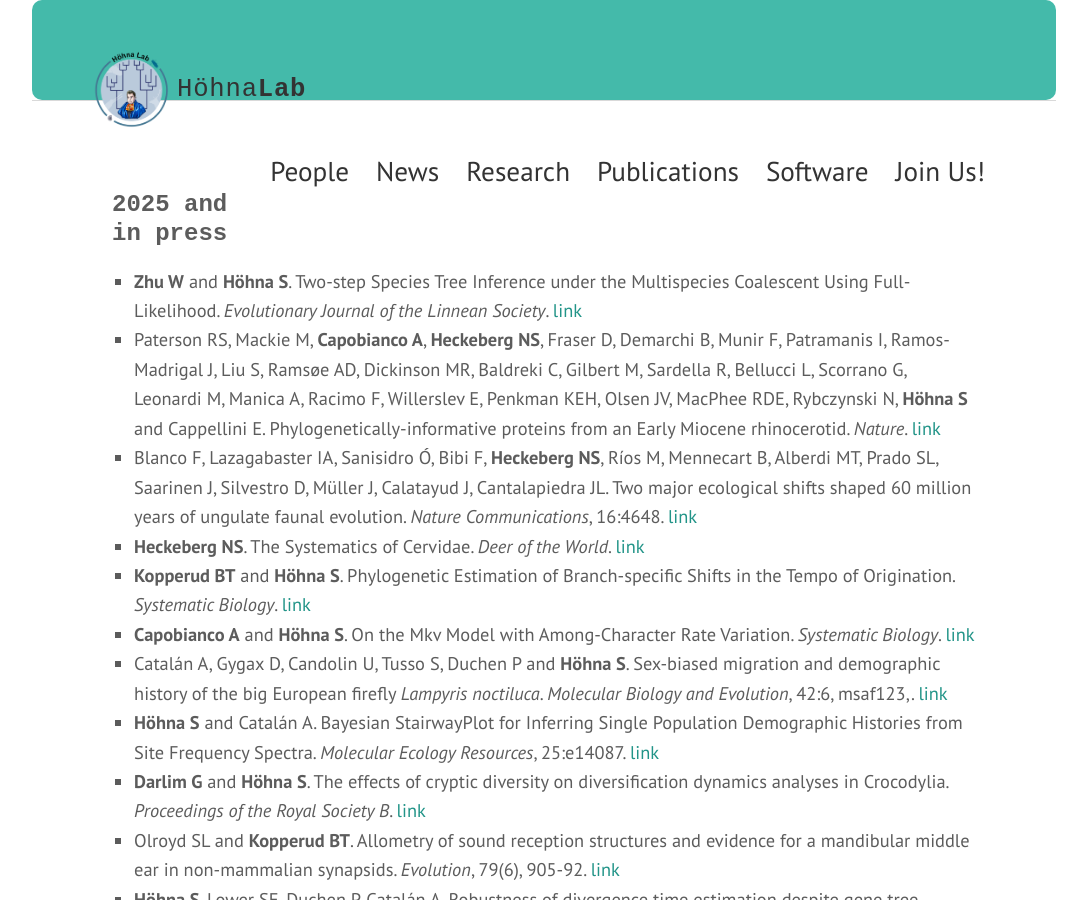
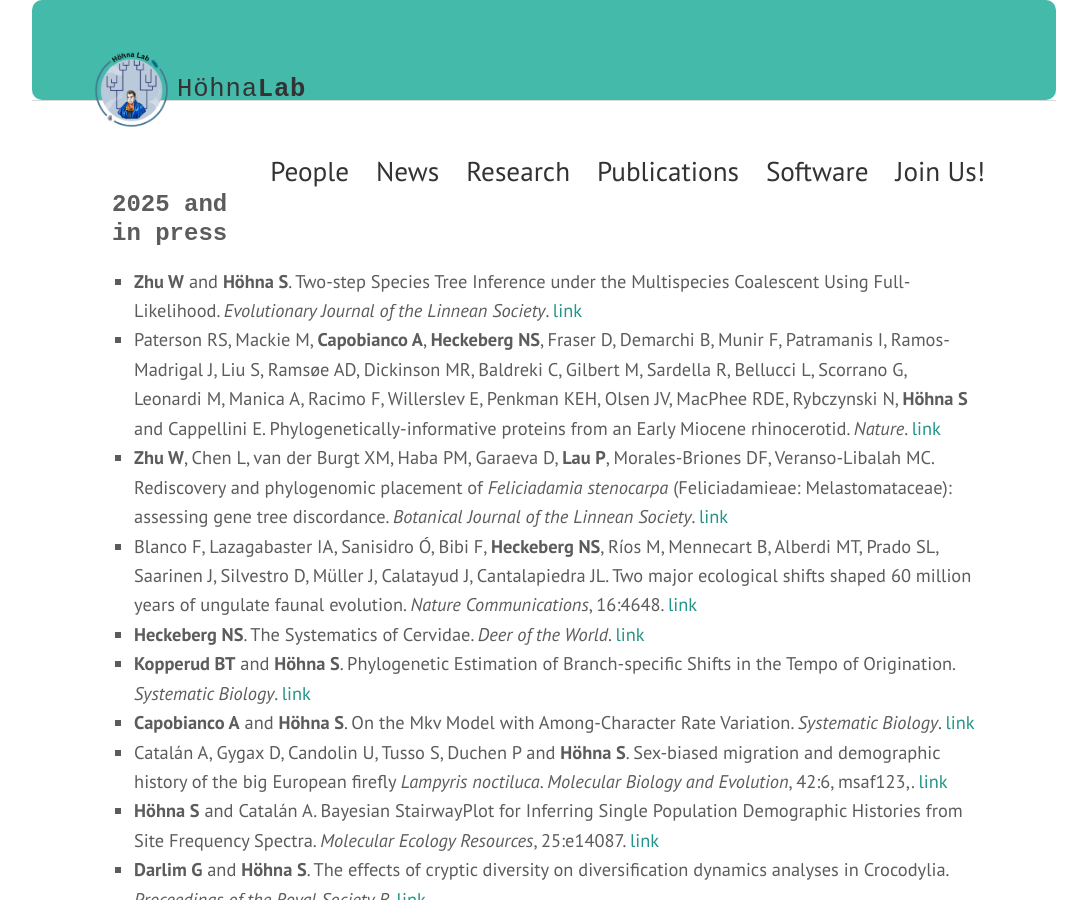
Before and after one commit to hoehnalab/hoehnalab.github.io, a Jekyll site: the page built from publications.md, in a window 1280 px wide and 900 px high. Shown: the whole window, without its empty margins (96-1183 px from the left). Built offline with Jekyll 4.4.1, drawn with Linux system fonts in a browser that asks for light colours; some web fonts are replaced.

Commit message:
Update publications.md

```diff
--- a/publications.md
+++ b/publications.md
@@ -7,6 +7,7 @@
 - <strong>Zhu W</strong> and <strong>Höhna S</strong>. Two-step Species Tree Inference under the Multispecies Coalescent Using Full-Likelihood. *Evolutionary Journal of the Linnean Society*. [link](https://doi.org/10.1093/evolinnean/kzaf018)
 <!-- - <strong>Heckeberg NS</strong>, <strong>Capobianco A</strong>, <strong>Khakurel B</strong>, <strong>Darlim G</strong> and <strong>Höhna S</strong>. Practical Guide and Review of Fossil Tip-Dating in Phylogenetics. *Systematic Biology*. [link](https://doi.org/10.1093/sysbio/) -->
 - Paterson RS, Mackie M, <strong>Capobianco A</strong>, <strong>Heckeberg NS</strong>, Fraser D, Demarchi B, Munir F, Patramanis I, Ramos-Madrigal J, Liu S, Ramsøe AD, Dickinson MR, Baldreki C, Gilbert M, Sardella R, Bellucci L, Scorrano G, Leonardi M, Manica A, Racimo F, Willerslev E, Penkman KEH, Olsen JV, MacPhee RDE, Rybczynski N, <strong>Höhna S</strong> and Cappellini E. Phylogenetically-informative proteins from an Early Miocene rhinocerotid. *Nature*. [link](https://doi.org/10.1038/s41586-025-09231-4)
+- <strong>Zhu W</strong>, Chen L, van der Burgt XM, Haba PM, Garaeva D, <strong>Lau P</strong>, Morales-Briones DF, Veranso-Libalah MC. Rediscovery and phylogenomic placement of *Feliciadamia stenocarpa* (Feliciadamieae: Melastomataceae): assessing gene tree discordance. *Botanical Journal of the Linnean Society*. [link](https://doi.org/10.1093/botlinnean/boaf047)
 - Blanco F, Lazagabaster IA, Sanisidro Ó, Bibi F, <strong>Heckeberg NS</strong>, Ríos M, Mennecart B, Alberdi MT, Prado SL, Saarinen J, Silvestro D, Müller J, Calatayud J, Cantalapiedra JL. Two major ecological shifts shaped 60 million years of ungulate faunal evolution. *Nature Communications*, 16:4648. [link](https://doi.org/10.1038/s41467-025-59974-x)
 - <strong>Heckeberg NS</strong>. The Systematics of Cervidae. *Deer of the World*. [link](https://doi.org/10.1007/978-3-031-17756-9_1)
 - <strong>Kopperud BT</strong> and <strong>Höhna S</strong>. Phylogenetic Estimation of Branch-specific Shifts in the Tempo of Origination. *Systematic Biology*. [link](https://doi.org/10.1093/sysbio/syaf041)
```
